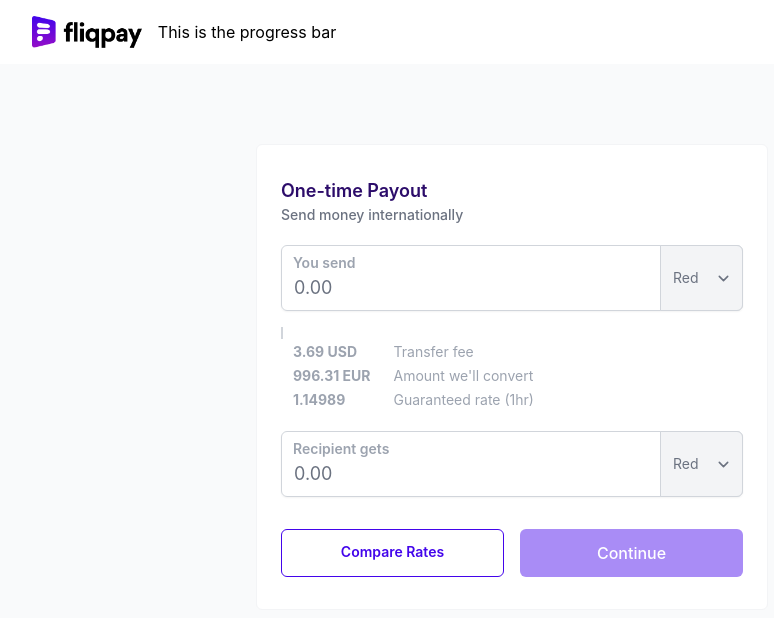
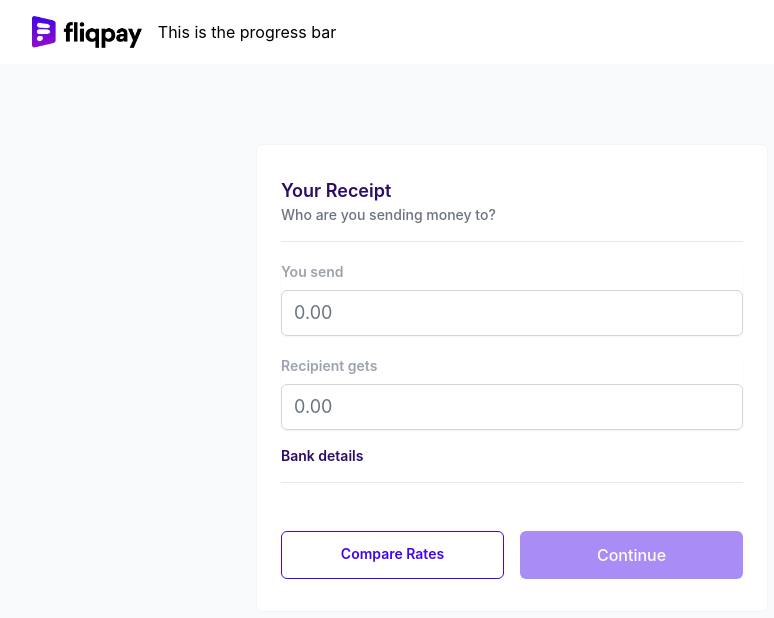
Before and after one commit to Olatade/fliq-payout, a React (Create React App) app: page / in a window 1280 px wide. Shown: the top 618 px of the page, without its empty margins (128-902 px from the left). Built offline with nearby package versions, Linux system fonts and the light colour scheme.

Commit message:
Add skeleton for receipt UI

```diff
--- a/src/App.tsx
+++ b/src/App.tsx
@@ -2,6 +2,7 @@ import React from 'react';
 import logo from './assets/img/fliqpay-logo.png';
 import './styles/App.css';
 import FormPayoutAmount from './components/form-payout-amount';
+import FormPayoutReceipt from './components/form-payout-receipt';
 
 function App() {
   return (
@@ -13,7 +14,7 @@ function App() {
       </header>
 
       <div className="body">
-        <FormPayoutAmount/>
+        <FormPayoutReceipt/>
       </div>
 
     </div>
--- /dev/null
+++ b/src/components/form-payout-receipt.tsx
@@ -0,0 +1,80 @@
+import '../styles/FormPayoutReceipt.css';
+import React from 'react';
+import '../styles/App.css';
+ import { Formik, Form, Field, ErrorMessage } from 'formik';
+ import * as Yup from "yup";
+
+
+
+function FormPayoutReceipt () {
+  var stringToHTML = function (str: string) {
+    var parser = new DOMParser();
+    var doc = parser.parseFromString(str, 'text/html');
+    return doc.body;
+  };
+  const required = stringToHTML(`<p className=".pay-input__error-message">Required</p>`)
+
+  return (
+    <Formik
+      initialValues={{ youSend: "", recipientGets: ""}}
+      validationSchema={Yup.object({
+        youSend: Yup.string()
+        .max(15, "Must be 15 characters or less")
+        .required(`Required`),
+        recipientGets: Yup.string()
+        .max(15, "Must be 15 characters or less")
+        .required("Required"),
+      })}
+      onSubmit={(values, { setSubmitting }) => {
+        setTimeout(() => {
+          alert(JSON.stringify(values, null, 2));
+
+          setSubmitting(false);
+        }, 400);
+      }}
+    >
+      <Form className="form">
+        <div className="form-head">
+          <p className="form-head__main">Your Receipt</p>
+          <p className="form-head__sub">Who are you sending money to?</p>
+        </div>
+
+        {/* You send */}
+        <div>
+          <div className="pay-input">
+            <label className="pay-input__label"  htmlFor="youSend">You send</label>
+            <Field className="pay-input__price" name="youSend" type="text" placeholder="0.00" />
+          </div>
+          <ErrorMessage render={msg => <div className="pay-input__error-message">{msg}</div>} name="youSend" />
+        </div>
+
+        {/* Recepient gets */}
+        <div>
+          <div className="pay-input">
+            <label className="pay-input__label"  htmlFor="recipientGets">Recipient gets </label>
+            <Field className="pay-input__price" name="recipientGets" type="text" placeholder="0.00" />
+          </div>
+          <ErrorMessage render={msg => <div className="pay-input__error-message">{msg}</div>} name="recipientGets" />
+        </div>
+
+        <div className="form-subheading ">
+          <p className="form-subheading__main">Bank details</p>
+        </div>
+
+        <div>
+
+        </div>
+
+        <div className="pay-input__buttons">
+          <a className="pay-input__buttons--compare" href="/">Compare Rates</a>
+          <button className="pay-input__buttons--continue" type="submit">Continue</button>
+        </div>
+
+      </Form>
+    </Formik>
+  );
+}
+
+
+
+ export default FormPayoutReceipt;
--- /dev/null
+++ b/src/styles/FormPayoutReceipt.css
@@ -0,0 +1,97 @@
+.form{
+  @apply px-5 py-6
+  grid auto-rows-max gap-2
+  border
+  border-gray-100
+
+  md:gap-4
+  md:px-6
+  md:py-8
+}
+
+.form-head{
+  @apply border-b border-gray-200 pb-4
+}
+
+.form-head__main{
+  @apply font-semibold text-sm text-color-primary-dark
+  md:text-lg
+}
+
+.form-head__sub{
+  @apply font-medium text-gray-500 text-xs
+  md:text-sm
+}
+
+.form-subheading__main{
+  @apply font-semibold text-xs text-color-primary-dark
+  md:text-sm
+  border-b border-gray-200 pb-4
+}
+
+.pay-input{
+  @apply mt-1 relative rounded-md shadow-sm;
+}
+
+.pay-input__label{
+  @apply block text-xs font-medium text-gray-400 mb-2
+  md:font-semibold
+  md:text-sm
+
+  ;
+}
+
+.pay-input__error-message{
+  @apply text-red-700 text-xs mt-1
+}
+
+.pay-input__price{
+  @apply focus:ring-indigo-500 shadow-none focus:border-indigo-500 block w-full pl-3 pr-12 pt-2 sm:text-sm border-gray-300 rounded-md
+  md:text-lg
+  ;
+}
+
+.pay-input__currency{
+  @apply absolute inset-y-0 right-0 flex items-center;
+}
+
+.pay-input__currency--select{
+  @apply bg-gray-100 border border-t  border-gray-300 focus:ring-indigo-500 focus:border-indigo-500 h-full py-0 pl-3 pr-7 text-gray-500 sm:text-sm rounded-r-md;
+}
+
+.pay-input__buttons{
+  @apply grid grid-cols-2 gap-4 mt-4;
+}
+
+
+.pay-input__buttons--compare{
+  @apply inline-block align-baseline font-semibold border border-color-primary rounded-md py-3 px-4 font-medium text-center text-sm text-color-primary hover:text-blue-800;
+}
+
+.pay-input__buttons--continue{
+  @apply bg-color-primary-light items-center hover:bg-color-primary-light text-white font-medium py-3 px-4  rounded-md focus:outline-none;
+}
+
+
+
+.fee{
+
+}
+
+.fee__line{
+  @apply border-l-2 border-gray-300 h-3 mt-0 pt-0
+}
+
+.fee__item{
+  @apply pl-3
+}
+
+.fee__unit{
+  @apply text-xs font-bold inline-block w-24 text-gray-400
+  md:text-sm
+}
+
+.fee__description{
+  @apply text-xs font-normal text-gray-400
+  md:text-sm
+}
```
